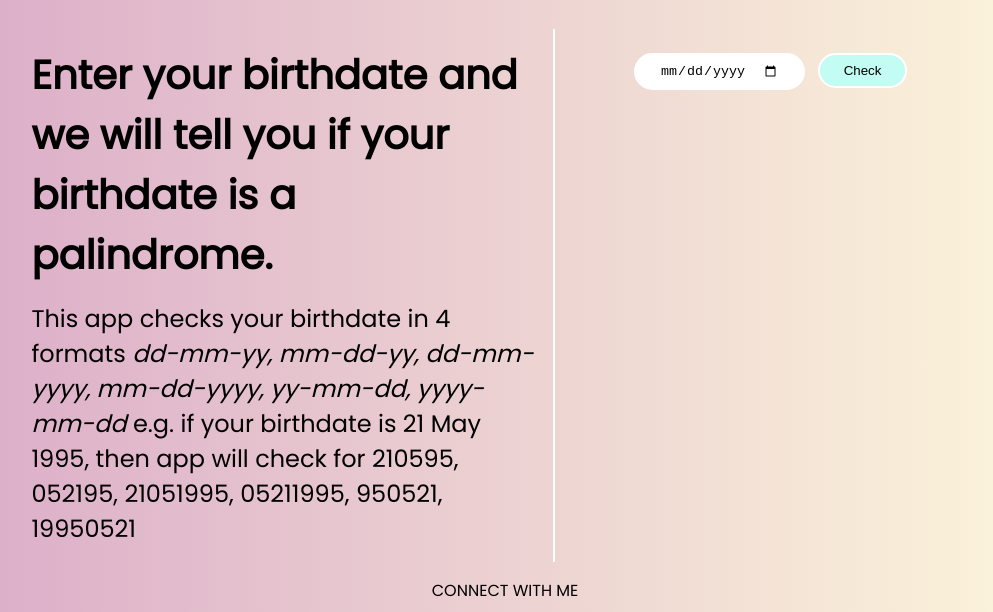
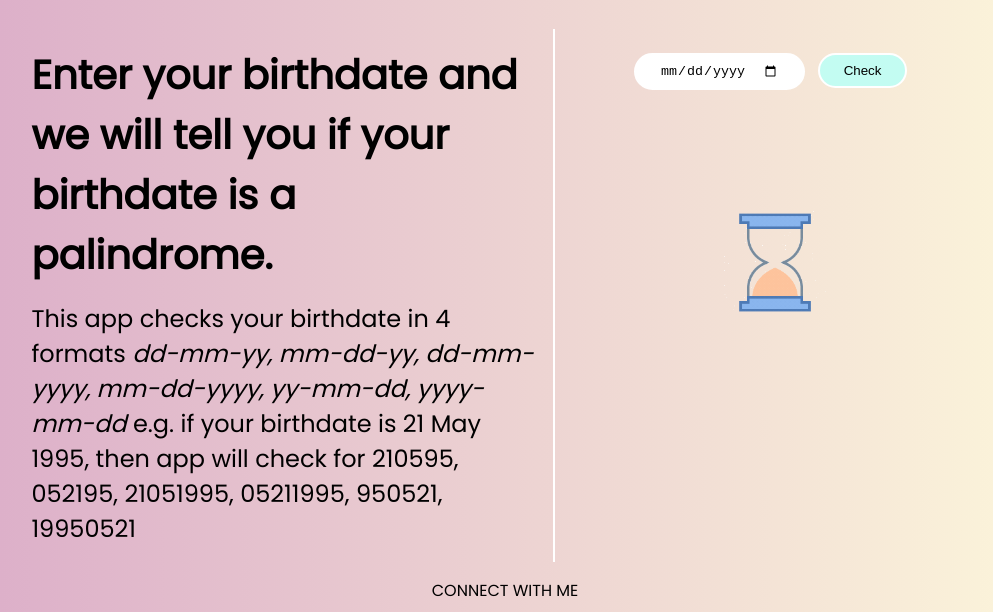
Before and after one commit to LordUttam/palindrome-birthday, a plain HTML site: page index.html in a window 1280 px wide. Both pictures are taken after a click on the button "Check". Shown: the part 146-758 px from the top of the page, without its empty margins (135-1128 px from the left). Drawn offline with Linux system fonts and the light colour scheme.

Commit message:
Add: Processing animation

```diff
--- a/index.html
+++ b/index.html
@@ -33,7 +33,10 @@
                 <input id="datePicker" type="date" />
                 <button id="submitBtn">Check</button>
             </div>
-            <div id="result"></div>
+            <div id="result">
+                <!-- <img src="./images/icons8-hourglass-transparent.gif" alt="processing...">  -->
+
+            </div>
         </section>
     </main>
 
--- a/script.js
+++ b/script.js
@@ -177,7 +177,7 @@ function getNextPalindromeDate(date) {
   }
 }
 
-function clickHandler() {
+function getResult() {
   let datePicked = datePicker.value;
 
   if (datePicked !== "") {
@@ -217,4 +217,15 @@ function clickHandler() {
   }
 }
 
+function clickHandler() {
+  resultDiv.innerText = "";
+  let loadingImage = document.createElement("IMG");
+  loadingImage.setAttribute("src", "./images/icons8-hourglass-transparent.gif");
+  loadingImage.setAttribute("alt", "Processing...");
+  resultDiv.appendChild(loadingImage);
+  setTimeout(function () {
+    getResult();
+  }, 3000);
+}
+
 submitBtn.addEventListener("click", clickHandler);
--- a/styles.css
+++ b/styles.css
@@ -80,6 +80,13 @@ main {
     font-size: 4vh;
 }
 
+#result img {
+    /* display: none; */
+    width: 8vw;
+    height: 8vw;
+    margin: auto;
+}
+
 footer {
     text-align: center;
     height: 20vh;
@@ -112,7 +119,6 @@ footer img {
     header h1 {
         font-size: 10vw;
         margin: .75rem;
-        color: #fff;
     }
 
     #description {
```
Also changed, not shown: images/icons8-hourglass-transparent.gif (added), images/icons8-hourglass.gif (added), 1 other file.
